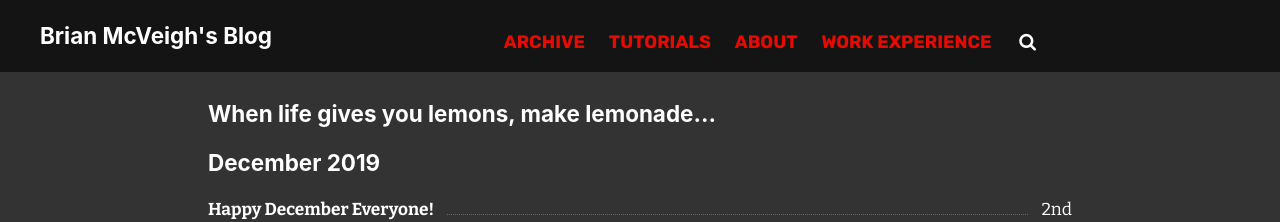
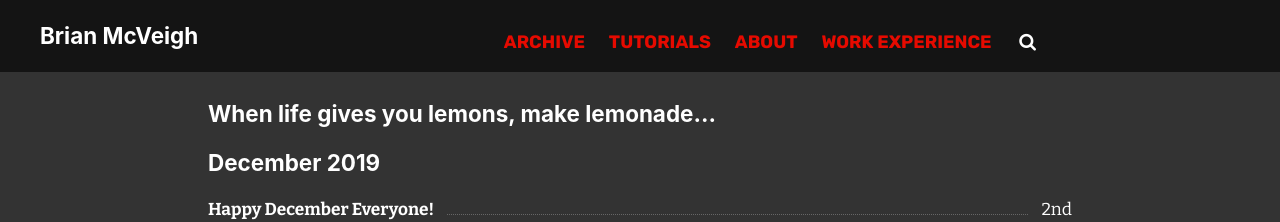
Before and after one commit to bmcveigh/bmcveigh.github.io, a Jekyll site: the page built from index.markdown, in a window 1280 px wide. Shown: the top 222 px of the page. Built offline with Jekyll 4.4.1, drawn with Linux system fonts in a browser that asks for light colours.

Commit message:
Update _config.yml

```diff
--- a/_config.yml
+++ b/_config.yml
@@ -18,7 +18,7 @@
 # You can create any custom variable you would like, and they will be accessible
 # in the templates via {{ site.myvariable }}.
 
-title: Brian McVeigh's Blog
+title: Brian McVeigh
 email: bcmcveigh@gmail.com
 description: >- # this means to ignore newlines until "baseurl:"
   Yet another blog site...
```
